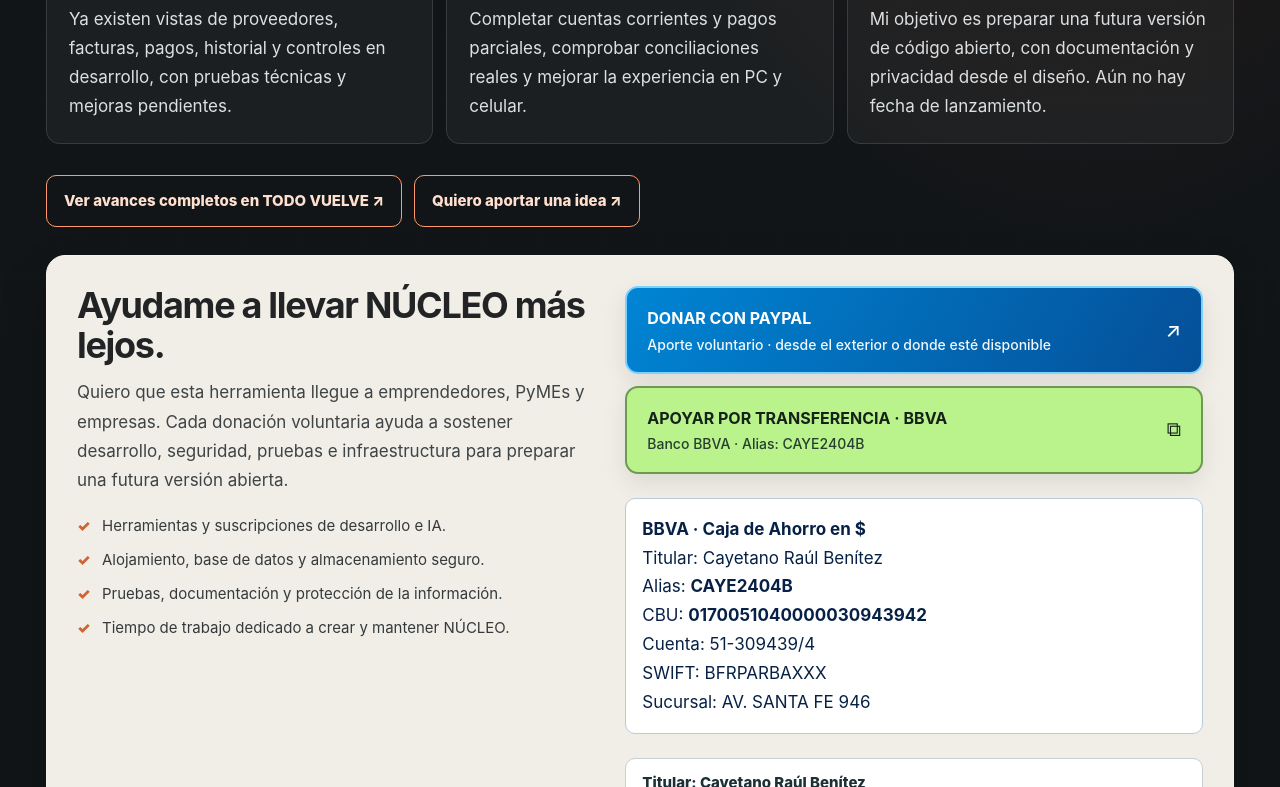
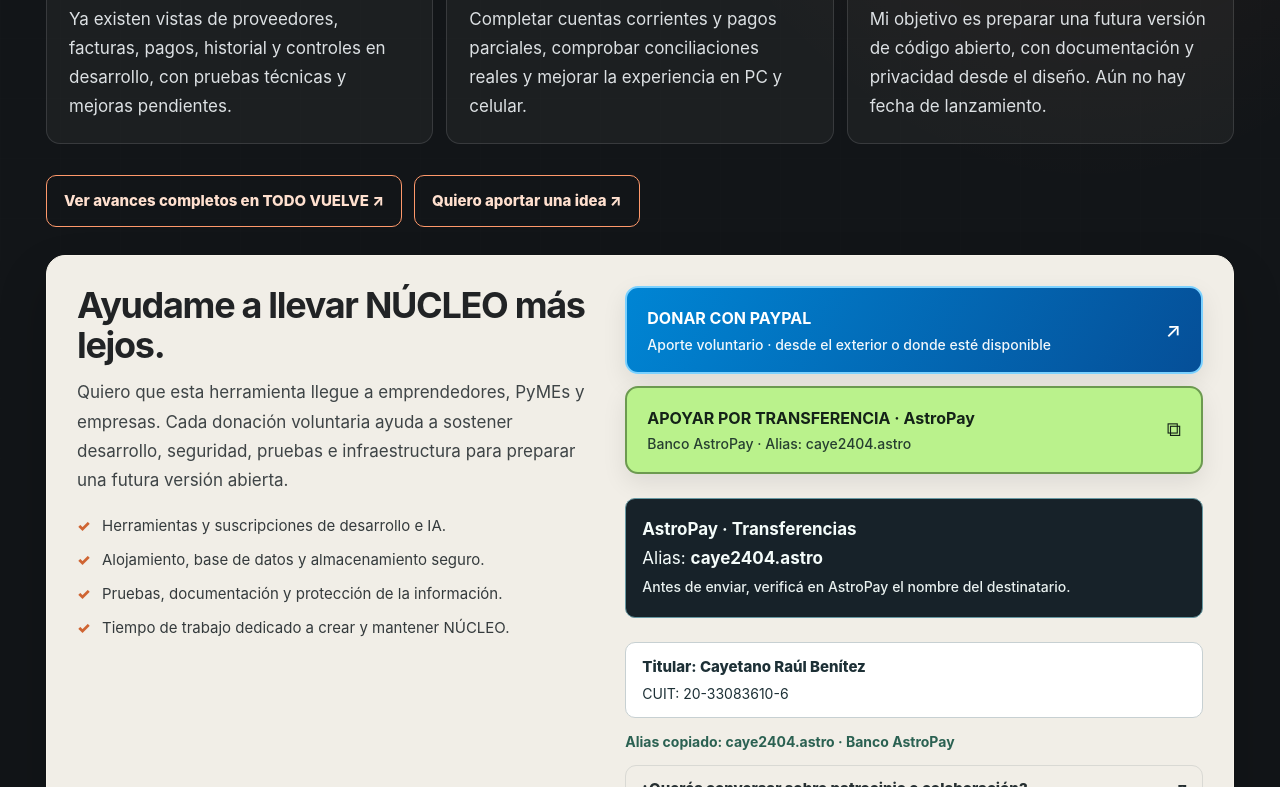
Before and after one commit to caye2404/cayelab-web, a plain HTML site: page index.html in a window 1280 px wide. Both pictures are taken after a click on the button 914 px from the left and 11793 px from the top of the page. Shown: the part 11364-12151 px from the top of the page. Before the commit the page ends 12000 px from the top, so only its background shows below. After the commit the page ends 12000 px from the top, so only its background shows below. Drawn offline with Linux system fonts and the light colour scheme.

Commit message:
Actualizar aportes a AstroPay caye2404.astro y retirar datos BBVA obsoletos

```diff
--- a/index.html
+++ b/index.html
@@ -179,7 +179,7 @@ body{font-size:17px;line-height:1.65}
 }
 
 
-/* Identificación visible de la cuenta BBVA */
+/* Identificación visible de la cuenta AstroPay */
 .nucleo-bank-holder{padding:13px 16px;border:1px solid #c7d0d2;border-radius:10px;background:#fff;color:#1d3036;display:flex;flex-direction:column;gap:4px}
 .nucleo-bank-holder strong{font-size:15px;line-height:1.5;font-weight:800}
 .nucleo-bank-holder span{font-size:14px;line-height:1.5}
@@ -427,10 +427,10 @@ body{font-size:17px;line-height:1.65}
               <span class="nucleo-payment-arrow" aria-hidden="true">↗</span>
             </a>
             <button class="nucleo-copy-button" type="button" id="nucleo-copy-alias" aria-describedby="nucleo-alias-label">
-              <span class="nucleo-payment-label"><strong>APOYAR POR TRANSFERENCIA · BBVA</strong><small id="nucleo-alias-label">Banco BBVA · Alias: CAYE2404B</small></span>
+              <span class="nucleo-payment-label"><strong>APOYAR POR TRANSFERENCIA · AstroPay</strong><small id="nucleo-alias-label">Banco AstroPay · Alias: caye2404.astro</small></span>
               <span class="nucleo-payment-arrow" aria-hidden="true">⧉</span>
             </button>
-            <div class="bbva-account-details" style="padding:16px;margin:12px 0;background:#fff;color:#072146;border:1px solid #b8cbdc;border-radius:10px;line-height:1.7;overflow-wrap:anywhere"><strong>BBVA · Caja de Ahorro en $</strong><br>Titular: Cayetano Raúl Benítez<br>Alias: <strong>CAYE2404B</strong><br>CBU: <strong>0170051040000030943942</strong><br>Cuenta: 51-309439/4<br>SWIFT: BFRPARBAXXX<br>Sucursal: AV. SANTA FE 946</div><div class="nucleo-bank-holder"><strong>Titular: Cayetano Raúl Benítez</strong><span>CUIT: 20-33083610-6</span></div>
+            <div class="astropay-account-details" style="padding:16px;margin:12px 0;background:#172229;color:#f4fcfa;border:1px solid #6799a3;border-radius:10px;line-height:1.7;overflow-wrap:anywhere"><strong>AstroPay · Transferencias</strong><br>Alias: <strong>caye2404.astro</strong><br><small>Antes de enviar, verificá en AstroPay el nombre del destinatario.</small></div><div class="nucleo-bank-holder"><strong>Titular: Cayetano Raúl Benítez</strong><span>CUIT: 20-33083610-6</span></div>
             <span class="nucleo-copy-status" id="nucleo-copy-status" role="status" aria-live="polite"></span>
             <a class="nucleo-sponsor-link" href="https://www.instagram.com/cayelab.ar/" target="_blank" rel="noopener noreferrer">
               <span>¿Querés conversar sobre patrocinio o colaboración?</span>
@@ -500,7 +500,7 @@ body{font-size:17px;line-height:1.65}
   const nucleoCopyStatus = document.getElementById('nucleo-copy-status');
   if(nucleoCopy && nucleoCopyStatus){
     nucleoCopy.addEventListener('click', async () => {
-      const alias = 'CAYE2404B';
+      const alias = 'caye2404.astro';
       let copied = false;
       try{
         if(navigator.clipboard?.writeText){
@@ -519,7 +519,7 @@ body{font-size:17px;line-height:1.65}
         try{ copied = document.execCommand('copy'); }catch{}
         input.remove();
       }
-      nucleoCopyStatus.textContent = copied ? 'Alias copiado: CAYE2404B · Banco BBVA' : 'Alias: CAYE2404B · Banco BBVA (copialo para transferir)';
+      nucleoCopyStatus.textContent = copied ? 'Alias copiado: caye2404.astro · Banco AstroPay' : 'Alias: caye2404.astro · Banco AstroPay (copialo para transferir)';
     });
   }
   const nodes = document.querySelectorAll('.reveal');
```
